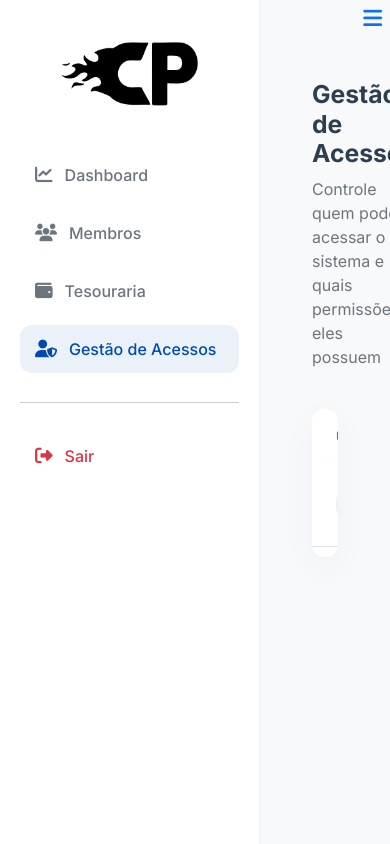
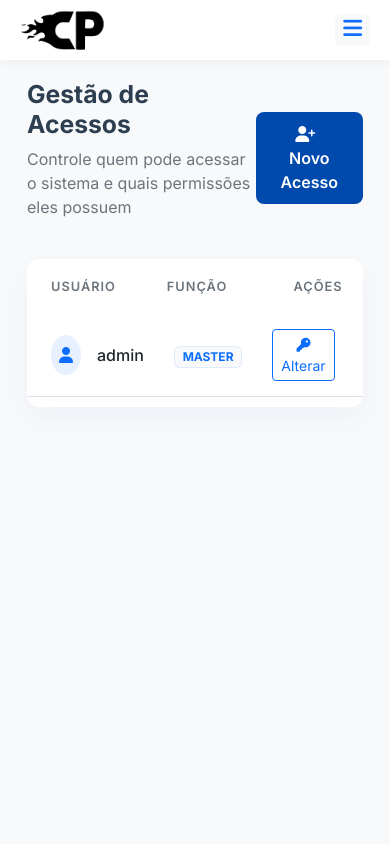
Before and after one commit to aquilasamuel-spec/cp, a Flask app: page /admin/acessos in a window 390 px wide; the page is wider, and only the part inside the window is pictured. Run offline with Flask 3, Linux system fonts and the light colour scheme; a user stored in the database is signed in; data comes from the database, SQL or seed files in the repository; tables that the repository leaves empty hold one stand-in row (values such as "Sample post").

Commit message:
Add files via upload

```diff
--- a/static/css/style.css
+++ b/static/css/style.css
@@ -207,3 +207,61 @@ body {
 .chart-container {
     padding: 20px;
 }
+
+/* Mobile Header & Overlay */
+.mobile-header {
+    background: #FFFFFF;
+    padding: 10px 20px;
+    box-shadow: 0 2px 10px rgba(0,0,0,0.05);
+    position: fixed;
+    top: 0;
+    left: 0;
+    width: 100%;
+    z-index: 1040;
+}
+
+.sidebar-overlay {
+    display: none;
+    position: fixed;
+    top: 0;
+    left: 0;
+    width: 100vw;
+    height: 100vh;
+    background: rgba(0,0,0,0.5);
+    z-index: 1045;
+    backdrop-filter: blur(2px);
+    transition: opacity 0.3s ease;
+    opacity: 0;
+}
+
+.sidebar-overlay.show {
+    display: block;
+    opacity: 1;
+}
+
+/* Responsive Overrides */
+@media (max-width: 768px) {
+    .sidebar {
+        transform: translateX(-100%);
+        transition: transform 0.3s ease;
+        z-index: 1050;
+    }
+
+    .sidebar.show {
+        transform: translateX(0);
+    }
+
+    .main-content {
+        margin-left: 0;
+        padding: 15px;
+        padding-top: 80px; /* Space for mobile header */
+    }
+
+    .card-tech .stat-value {
+        font-size: 1.8rem;
+    }
+
+    .auth-body {
+        padding: 15px;
+    }
+}
```
